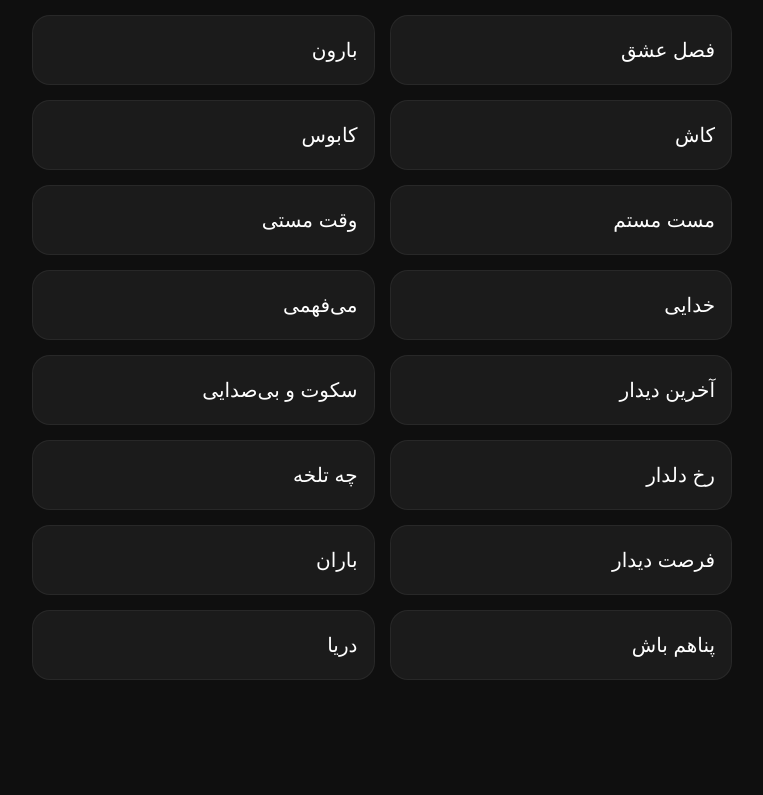
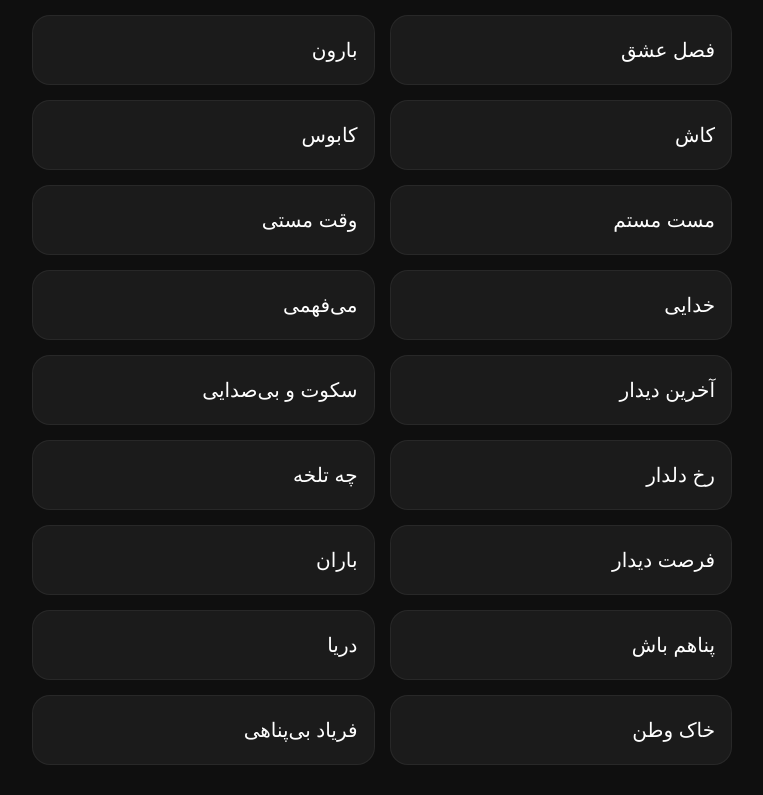
Before and after one commit to mahtaghahreman/Mahta_ghahreman, a Next.js app: page /lyrics in a window 1280 px wide. Shown: the part 498-1293 px from the top of the page, without its empty margins (258-1021 px from the left). Before the commit the page ends 1208 px from the top, so only its background shows below. Built offline with nearby package versions, Linux system fonts and the light colour scheme.

Commit message:
Update page.tsx

```diff
--- a/app/lyrics/page.tsx
+++ b/app/lyrics/page.tsx
@@ -1,3 +1,4 @@
+
 import Link from "next/link";
 
 export default function LyricsPage() {
@@ -109,6 +110,14 @@ export default function LyricsPage() {
         <Link href="/lyrics/darya">
           دریا
         </Link>
+
+        <Link href="/lyrics/khak-e-vatan">
+          خاک وطن
+        </Link>
+
+        <Link href="/lyrics/faryad-e-bipanahi">
+          فریاد بی‌پناهی
+        </Link>
       </div>
     </main>
   );
```
